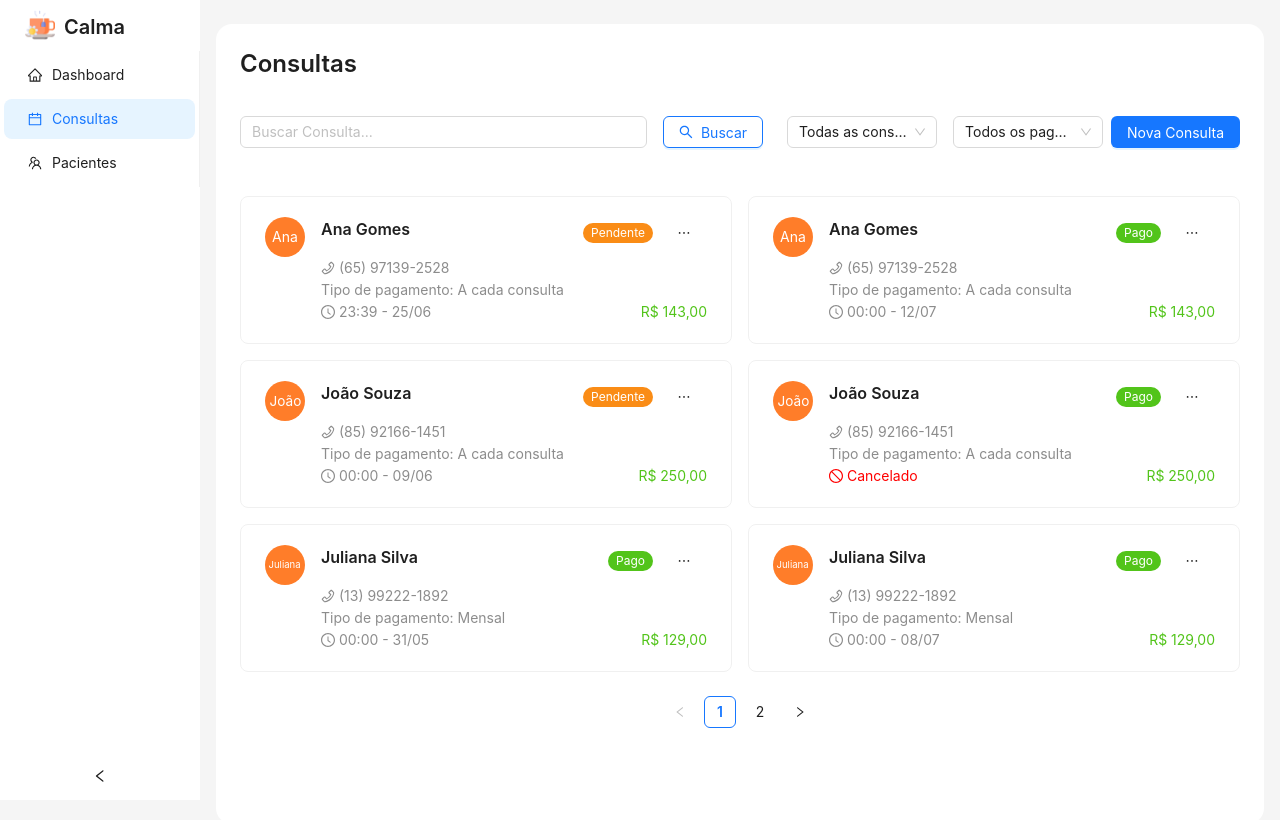
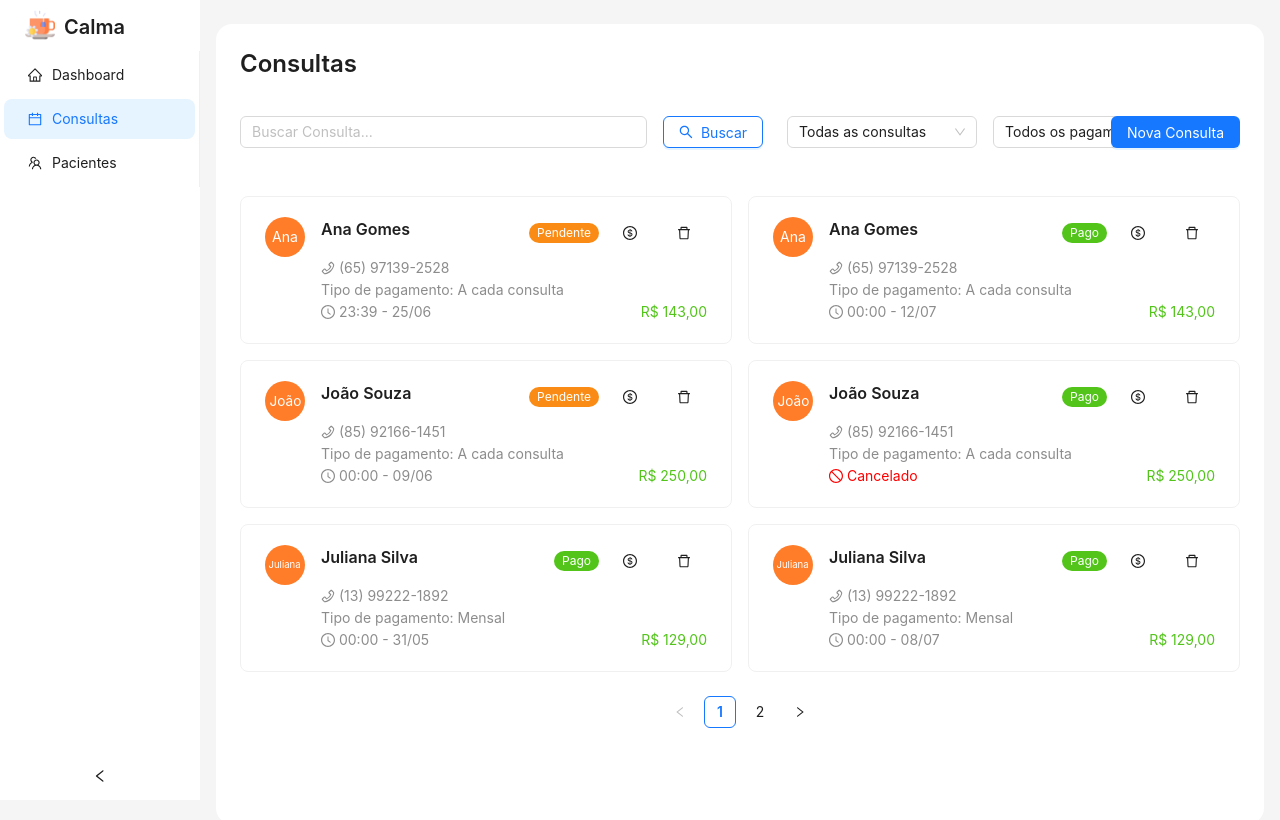
Before and after one commit to GustavoBrazThomaz/calma, a React (Vite) app: page /consultas in a window 1280 px wide. Shown: the top 820 px of the page. Built offline with nearby package versions, Linux system fonts and the light colour scheme.

Commit message:
fix: delete logic in dashboard

```diff
--- a/src/main.tsx
+++ b/src/main.tsx
@@ -9,7 +9,6 @@ import { QueryClient, QueryClientProvider } from "@tanstack/react-query";
 const queryClient = new QueryClient({
   defaultOptions: {
     queries: {
-      staleTime: 1000 * 60 * 2,
       retry: 2,
     },
   },
--- a/src/pages/appointments/appointments.tsx
+++ b/src/pages/appointments/appointments.tsx
@@ -75,7 +75,7 @@ export function Appointments() {
         <Flex gap="middle" style={{ width: "30%" }}>
           <Select
             defaultValue="Todas as consultas"
-            style={{ width: "50%" }}
+            style={{ width: "50%", minWidth: "190px" }}
             onChange={handleChange}
             options={[
               { value: "all", label: "Todas as consultas" },
@@ -87,7 +87,7 @@ export function Appointments() {
 
           <Select
             defaultValue="Todos os pagamentos"
-            style={{ width: "50%" }}
+            style={{ width: "50%", minWidth: "190px" }}
             onChange={handleChange}
             options={[
               { value: "all", label: "Todos os pagamentos" },
@@ -109,7 +109,7 @@ export function Appointments() {
         <>
           <Row gutter={[16, 16]}>
             {appointments.map((item) => (
-              <Col span={12}>
+              <Col span={12} key={item.id}>
                 <AppointmentCard
                   id={item.id}
                   patientId={item.patientId}
--- a/src/pages/dashboard/dashboard.tsx
+++ b/src/pages/dashboard/dashboard.tsx
@@ -23,14 +23,40 @@ const { Title } = Typography;
 
 export function Dashboard() {
   const [open, setOpen] = useState<boolean>(false);
-  const { data, isLoading, isSuccess } = useGetAppointment();
+  const { data, isLoading, isSuccess, isStale } = useGetAppointment();
   const [appointments, setAppointments] = useState<Appointment[]>([]);
+  const [pagination, setPagination] = useState<{ count: number; page: number }>(
+    { count: 0, page: 1 }
+  );
   const todayAppointment = useGetTodayAppointment();
   const navigate = useNavigate();
 
   useEffect(() => {
-    if (data) paginateItems(data, 1, setAppointments);
-  }, [isSuccess, data]);
+    if (data) {
+      paginateItems(data, 1, setAppointments);
+      setPagination((prev) => {
+        return {
+          ...prev,
+          count: data.length,
+        };
+      });
+    }
+  }, [isSuccess, data, isStale]);
+
+  function handleDelete(id: string) {
+    if (data) {
+      const newData = data.filter((item) => item.id !== id);
+      paginateItems(newData, pagination.page, setAppointments);
+      setPagination((prev) => {
+        return {
+          ...prev,
+          count: newData.length,
+        };
+      });
+    }
+
+    setAppointments((prev) => prev.filter((item) => item.id !== id));
+  }
 
   return (
     <Flex vertical gap="middle">
@@ -55,7 +81,7 @@ export function Dashboard() {
       ) : (
         <Row gutter={[16, 16]}>
           {todayAppointment.data.map((item) => (
-            <Col span={12}>
+            <Col span={12} key={item.id}>
               <AppointmentCard
                 id={item.id}
                 patientId={item.patientId}
@@ -67,6 +93,8 @@ export function Dashboard() {
                 scheduled={item.scheduled}
                 price={item.price}
                 status={item.status}
+                onDelete={handleDelete}
+                hasDelete={false}
               />
             </Col>
           ))}
@@ -83,7 +111,7 @@ export function Dashboard() {
         <>
           <Row gutter={[16, 16]}>
             {appointments.map((item) => (
-              <Col span={12}>
+              <Col span={12} key={item.id}>
                 <AppointmentCard
                   id={item.id}
                   patientId={item.patientId}
@@ -95,15 +123,24 @@ export function Dashboard() {
                   scheduled={item.scheduled}
                   price={item.price}
                   status={item.status}
+                  onDelete={handleDelete}
                 />
               </Col>
             ))}
           </Row>
 
           <Pagination
-            onChange={(pag) => paginateItems(data, pag, setAppointments)}
+            onChange={(pag) => {
+              paginateItems(data, pag, setAppointments);
+              setPagination((prev) => {
+                return {
+                  ...prev,
+                  page: pag,
+                };
+              });
+            }}
             defaultCurrent={1}
-            total={data.length}
+            total={pagination.count}
             defaultPageSize={6}
             align="center"
           />
--- a/src/ui/cards/appointment-card.tsx
+++ b/src/ui/cards/appointment-card.tsx
@@ -1,6 +1,7 @@
 import {
   ClockCircleOutlined,
-  EllipsisOutlined,
+  DeleteOutlined,
+  DollarOutlined,
   PhoneOutlined,
   StopOutlined,
 } from "@ant-design/icons";
@@ -10,10 +11,9 @@ import {
   Button,
   Card,
   Flex,
-  Menu,
-  Popover,
+  Popconfirm,
   Space,
-  type MenuProps,
+  Tooltip,
 } from "antd";
 import dayjs from "dayjs";
 import { useState } from "react";
@@ -23,7 +23,10 @@ import { useAppointment } from "../../services/appointment/use-appointment";
 import type { Appointment } from "../../types/appointment";
 import { useQueryClient } from "@tanstack/react-query";
 
-type MenuItem = Required<MenuProps>["items"][number];
+type Props = Appointment & {
+  onDelete?: (id: string) => void;
+  hasDelete?: boolean;
+};
 
 export function AppointmentCard({
   id,
@@ -36,12 +39,15 @@ export function AppointmentCard({
   scheduled,
   status,
   paymentType,
-}: Appointment) {
+  onDelete,
+  hasDelete,
+}: Props) {
   const navigate = useNavigate();
   const location = useLocation();
   const { toggleIsPaidById, deleteAppointment } = useAppointment();
   const [hasPaid, setHasPaid] = useState<boolean>(isPaid);
   const queryClient = useQueryClient();
+  // const [hidden, setHidden] = useState<boolean>(false);
 
   function handleRedirectToPatient() {
     if (location.pathname === `/paciente/${patientId}`) return;
@@ -58,27 +64,13 @@ export function AppointmentCard({
     queryClient.refetchQueries({ queryKey: ["fetchAppointment"] });
   }
 
-  const items: MenuItem[] = [
-    { key: "1", label: "Excluir", onClick: handleDelete },
-    {
-      key: "2",
-      label: `Mudar status para ${!hasPaid ? "Pago" : "Pendente"}`,
-      onClick: handleIsPaid,
-    },
-    { key: "3", label: "Ver detalhes", onClick: handleRedirectToPatient },
-  ];
-
-  const content = (
-    <Menu
-      style={{ width: 256 }}
-      openKeys={["sub1"]}
-      mode="vertical"
-      items={items}
-    />
-  );
-
   return (
-    <Card style={{ minWidth: 300, cursor: "pointer" }}>
+    <Card
+      style={{ minWidth: 300, cursor: "pointer" }}
+      onClick={handleRedirectToPatient}
+      hoverable
+      // hidden={hidden}
+    >
       <Card.Meta
         avatar={
           <Avatar size="large" style={{ backgroundColor: "#FF7D29" }}>
@@ -93,11 +85,38 @@ export function AppointmentCard({
                 count={hasPaid ? "Pago" : "Pendente"}
                 color={hasPaid ? "green" : "orange"}
               />
-              <Popover content={content} trigger="click">
-                <Button type="text">
-                  <EllipsisOutlined />
+              <Tooltip
+                title={`Mudar status para ${!hasPaid ? "Pago" : "Pendente"}`}
+              >
+                <Button
+                  type="text"
+                  onClick={(e) => {
+                    e.stopPropagation();
+                    handleIsPaid();
+                  }}
+                >
+                  <DollarOutlined />
                 </Button>
-              </Popover>
+              </Tooltip>
+
+              <Popconfirm
+                title="Excluir consulta"
+                description="Você tem certeza que deseja excluir essa consulta?"
+                onConfirm={(e) => {
+                  e?.stopPropagation();
+                  handleDelete();
+                  if (onDelete) onDelete(id);
+                }}
+                onCancel={(e) => e?.stopPropagation()}
+                okText="Excluir"
+                cancelText="Cancelar"
+              >
+                {hasDelete ?? undefined ?? (
+                  <Button type="text" onClick={(e) => e.stopPropagation()}>
+                    <DeleteOutlined />
+                  </Button>
+                )}
+              </Popconfirm>
             </Space>
           </Flex>
         }
```
Also changed, not shown: src/utils/paginate-items.ts (line endings or trailing spaces).
